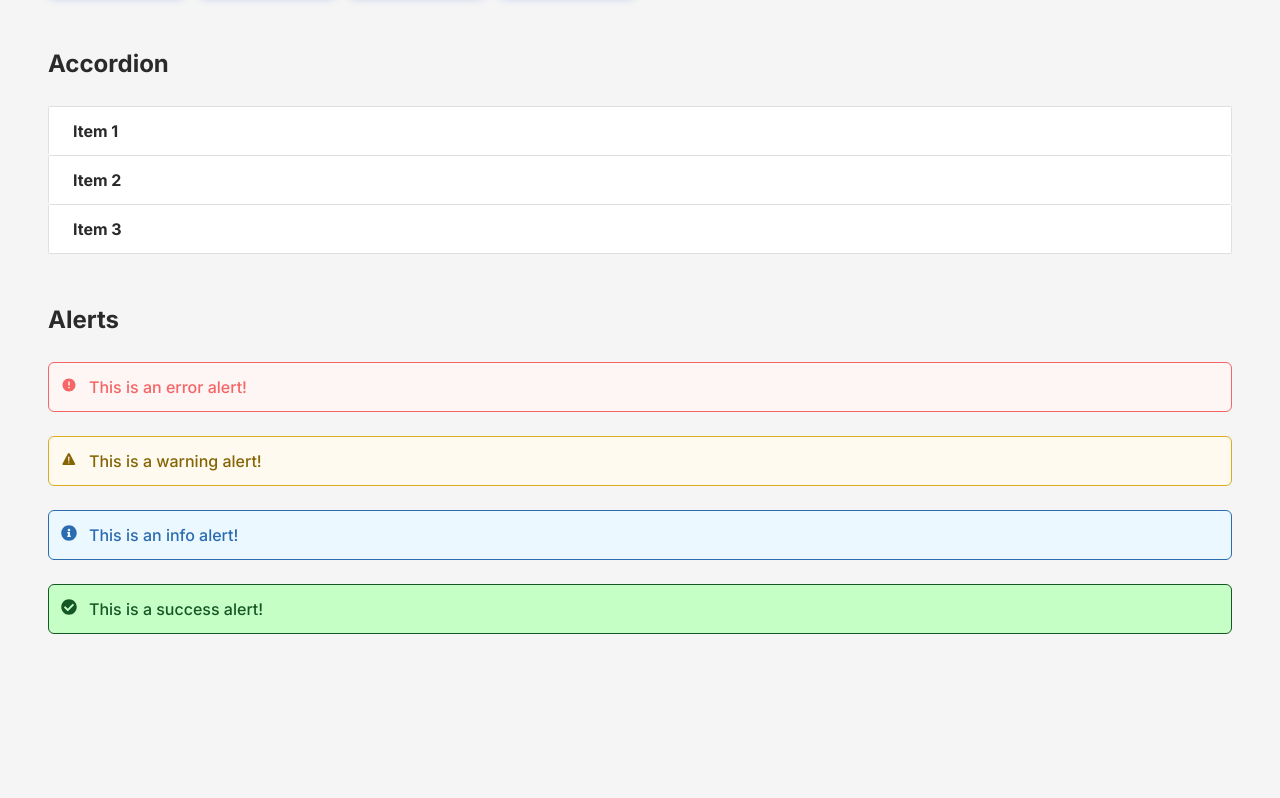
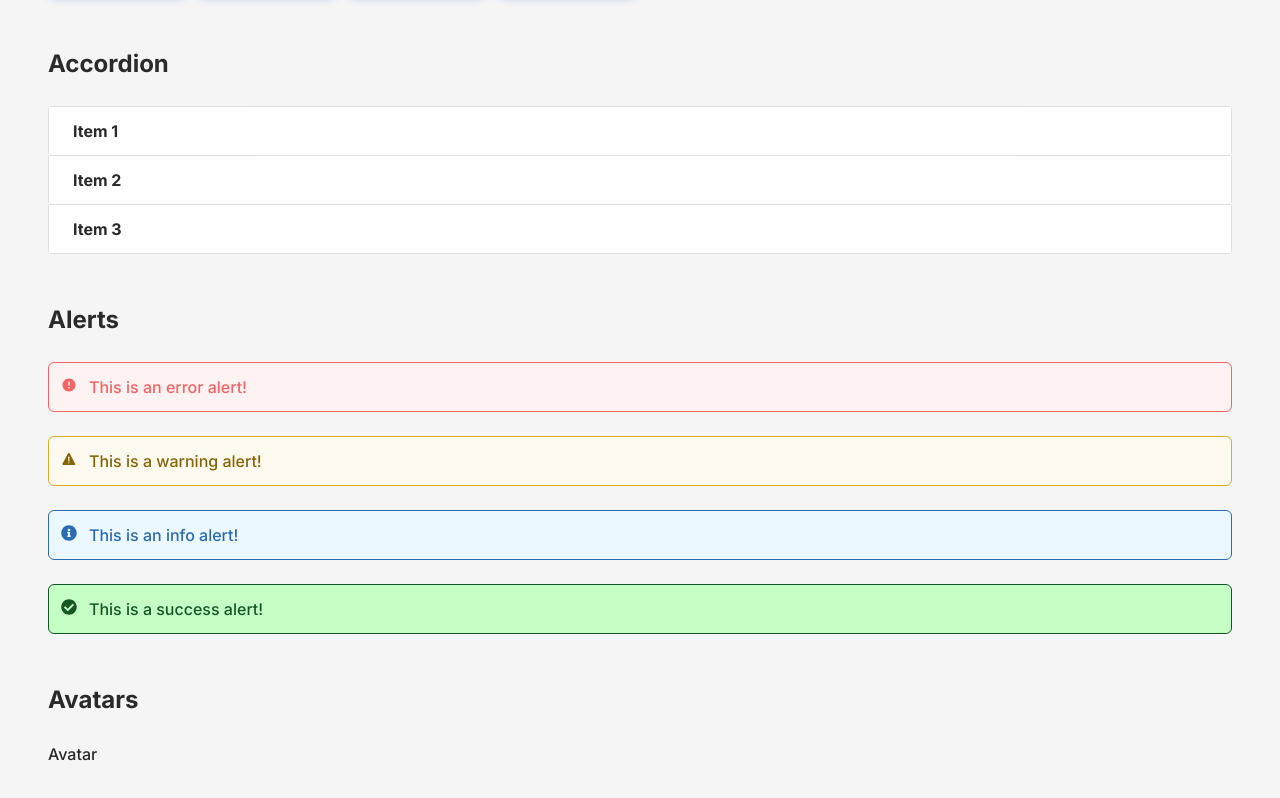
Before and after one commit to ptmartins/iwDemo, a React (Create React App) app: page / in a window 1280 px wide. Shown: the part 1320-2118 px from the top of the page. Before the commit the page ends 2050 px from the top, so only its background shows below. Built offline with nearby package versions, Linux system fonts and the light colour scheme.

Commit message:
Start Avatar component

```diff
--- a/src/App.js
+++ b/src/App.js
@@ -1,4 +1,4 @@
-import {Button, Checkbox, RadioBtn, ToggleSwitch, SocialCheckboxes, Accordion, Alert} from './components';
+import {Button, Checkbox, RadioBtn, ToggleSwitch, SocialCheckboxes, Accordion, Alert, Avatar} from './components';
 import { FaArrowRight } from "react-icons/fa6";
 import { FaCheckCircle, FaInfoCircle } from "react-icons/fa";
 import { IoMdAlert } from "react-icons/io";
@@ -70,6 +70,10 @@ function App() {
         <br />
         <Alert type="success" message="This is a success alert!" />
       </section>
+      <section className={styles.section}>
+        <h2 className={styles.section_title}>Avatars</h2>
+        <Avatar />
+      </section>
     </div>
   );
 }
--- a/src/components/Alert/Alert.module.css
+++ b/src/components/Alert/Alert.module.css
@@ -7,7 +7,7 @@
 }
 
 .error {
-    background-color: #fef5f5;
+    background-color: #fef2f2;
     border-color: #f56565;
     color: #f56565;
 }
--- /dev/null
+++ b/src/components/Avatar/Avatar.jsx
@@ -0,0 +1,9 @@
+import styles from './Avatar.module.css';
+
+const Avatar = () => {
+    return(
+        <div className={styles.avatar}>Avatar</div>
+    )
+}
+
+export default Avatar;
--- a/src/components/index.js
+++ b/src/components/index.js
@@ -1,5 +1,6 @@
 import Accordion from './Accordion/Accordion';
 import Alert from './Alert/Alert';
+import Avatar from './Avatar/Avatar';
 import Button from './Button/Button';
 import Checkbox from './Checkbox/Checkbox';
 import RadioBtn from './RadioBtn/RadioBtn';
@@ -7,4 +8,4 @@ import SocialCheckboxes from './SocialCheckboxes/SocialCheckboxes';
 import ToggleSwitch from './ToggleSwitch/ToggleSwitch';
 
 
-export {Accordion, Alert, Button, Checkbox, RadioBtn, SocialCheckboxes, ToggleSwitch };
+export {Accordion, Alert, Avatar, Button, Checkbox, RadioBtn, SocialCheckboxes, ToggleSwitch };
```
Also changed, not shown: src/components/Avatar/Avatar.module.css (added).
